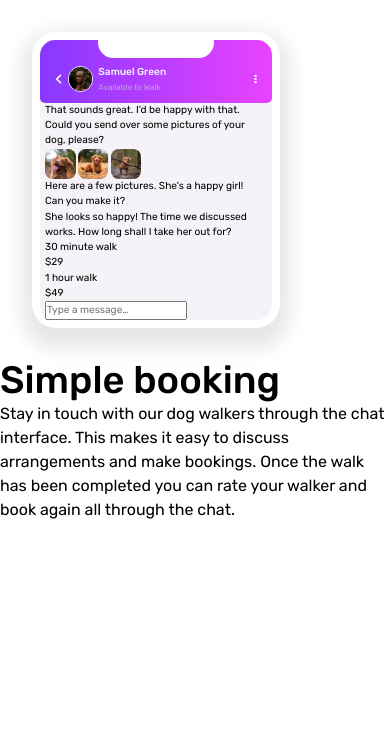
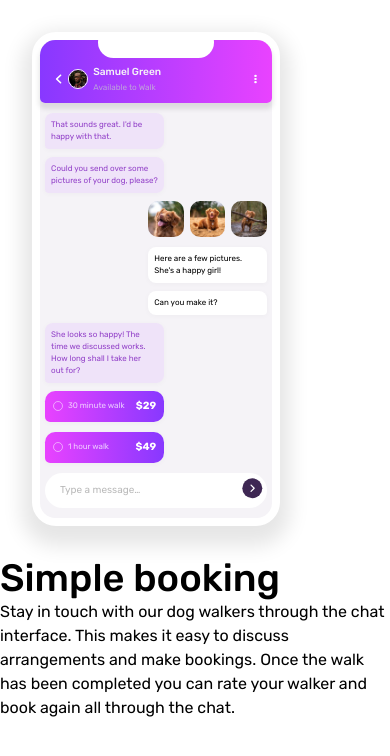
Before and after one commit to EbadShelby/chat-app-illustration-design-to-code_007, a plain HTML site: page index.html in a window 390 px wide. Drawn offline with Linux system fonts and the light colour scheme.

Commit message:
mobile-ui done

```diff
--- a/index.html
+++ b/index.html
@@ -83,9 +83,9 @@
                 </div>
               </div>
             </div>
-            <div>
-              <input type="text" placeholder="Type a message…" />
-              <button type="submit"></button>
+            <div class="chat__input-group">
+              <input class="input" type="text" placeholder="Type a message…" />
+              <div class="button-container"><button class="send-button" type="submit"><img src="images/angle-left-solid.svg" alt=""></button></div>
             </div>
           </div>
         </div>
--- a/style.css
+++ b/style.css
@@ -44,15 +44,12 @@
   --fs-mobile-btn: ;
   --fs-Desktop-btn: ;
 
-  --fs-body: ;
-  --fs-text: ;
   --fs-title: clamp(
     var(--fs-mobile-title),
     2.3315rem + 0.2174vw,
     var(--fs-desktop-title)
   );
   --fs-sub-title: ;
-  --fs-button: ;
 
   --fs-mobile-chat: 0.625rem;
   --fs-desktop-chat: 0.75rem;
@@ -152,6 +149,7 @@ h1 {
 /* ==========|| Header Style ||=========== */
 /* ======================================= */
 .chat__header {
+  box-shadow: 0 5px 5px 1px rgba(0, 0, 0, 0.1);
   display: flex;
   align-items: center;
   justify-content: space-between;
@@ -165,6 +163,7 @@ h1 {
   );
   padding-block: var(--spacing-500) var(--spacing-200);
   padding-inline: var(--spacing-300);
+  margin-bottom: var(--spacing-200);
 }
 .chat__header::after {
   content: "";
@@ -189,7 +188,7 @@ h1 {
 }
 
 .chat__header-avatar {
-  max-width: 2.5em;
+  width: 2em;
   border: 1px solid var(--clr-neutral-200);
   border-radius: 100vmax;
 }
@@ -226,10 +225,108 @@ h1 {
 .section__grid__mobile-ui > :not(:first-child) {
   padding-inline: var(--spacing-100);
 }
+.chat__message-group > *,
+.options-group > * {
+  margin-block-end: var(--spacing-200);
+}
+.chat__message-group {
+  max-width: 20ch;
+}
+.message-text {
+  font-size: .5rem;
+}
+.message-text,
+.option {
+  padding: var(--spacing-150);
+  box-shadow: 0 1px 5px 1px rgba(0, 0, 0, 0.025);
+}
+.chat__message-group:not(:nth-child(3)) .message-text {
+  background-color: hsl(from var(--clr-primary-300) h s l / 0.2);
+  border-radius: 1em 1em 1em 0.5em;
+  color: var(--clr-primary-700);
+}
+.chat__message-group:nth-child(3) {
+  /* border: 1px solid red; */
+  margin-left: auto;
+}
+.chat__message-group:nth-child(3) .message-text {
+  background-color: var(--clr-neutral-100);
+  border-radius: 1em 1em 0.5em 1em;
+}
+.chat__photo-group {
+  display: flex;
+  justify-content: space-between;
+}
 .chat__photo {
-  max-width: 3em;
-  border-radius: 0.75em;
+  max-width: 3.5em;
+  border-radius: 1em;
 }
+
+.option {
+  display: flex;
+  align-items: center;
+  background: linear-gradient(
+    to right,
+    var(--clr-primary-500),
+    var(--clr-primary-600)
+  );
+  border-radius: 1em 1em 1em 0.5em;
+  color: var(--clr-neutral-100);
+}
+.option__circle {
+  width: 1em;
+  height: 1em;
+  border: 1px solid hsl(from var(--clr-neutral-100) h s l / 0.5);
+  border-radius: 100vmax;
+  margin-right: var(--spacing-100);
+  justify-content: center;
+  flex-shrink: 0;
+}
+.option__text {
+  font-size: 0.5rem;
+  color: hsl(from var(--clr-neutral-100) h s l / 0.75);
+}
+.option__price {
+  margin-left: auto;
+  font-weight: var(--fw-bold);
+  font-size: .65rem;
+}
+
+.chat__input-group {
+  padding-bottom: var(--spacing-200);
+  display: grid;
+  position: relative;
+}
+.input {
+  border: none;
+  padding: 1em;
+  min-width: 0;
+  border-radius: 100vmax;
+  font-size: .625rem;
+  padding-left: 1.5em;
+}
+.input::placeholder {
+  opacity: .5;
+}
+.send-button {
+  background-color: var(--clr-primary-800);
+  border-radius: 100vmax;
+  width: 2em;
+  aspect-ratio: 1;
+  border: none;
+  position: absolute;
+  top: .5em;
+  right: 1em;
+  transform: rotate(180deg);
+  cursor: pointer;
+}
+.send-button img {
+  filter: brightness(0) invert(1);
+  width: 1em;
+  height: 1em;
+}
+
+
 /* =============|| Buttons ||============= */
 
 /* =============|| Inputs ||============= */
```
